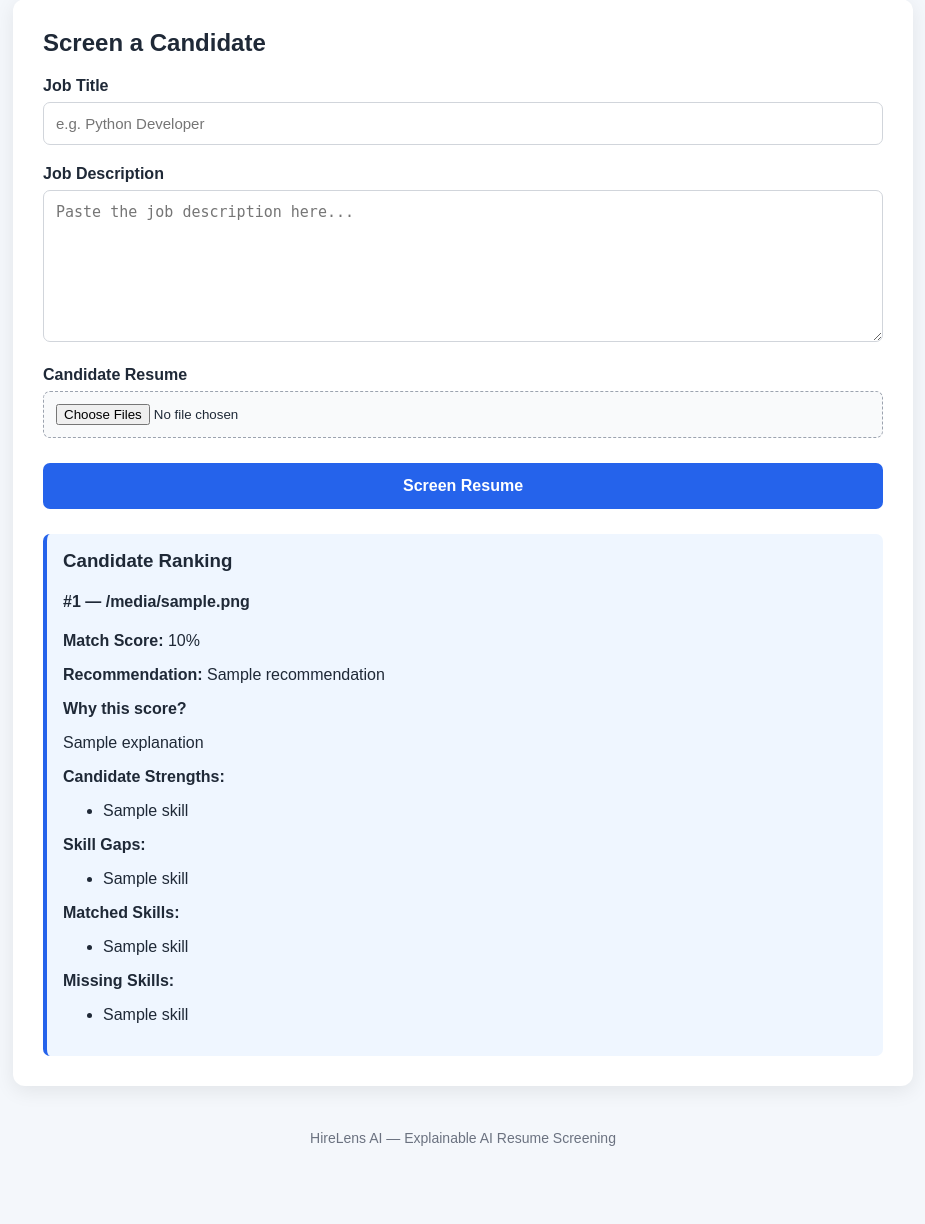
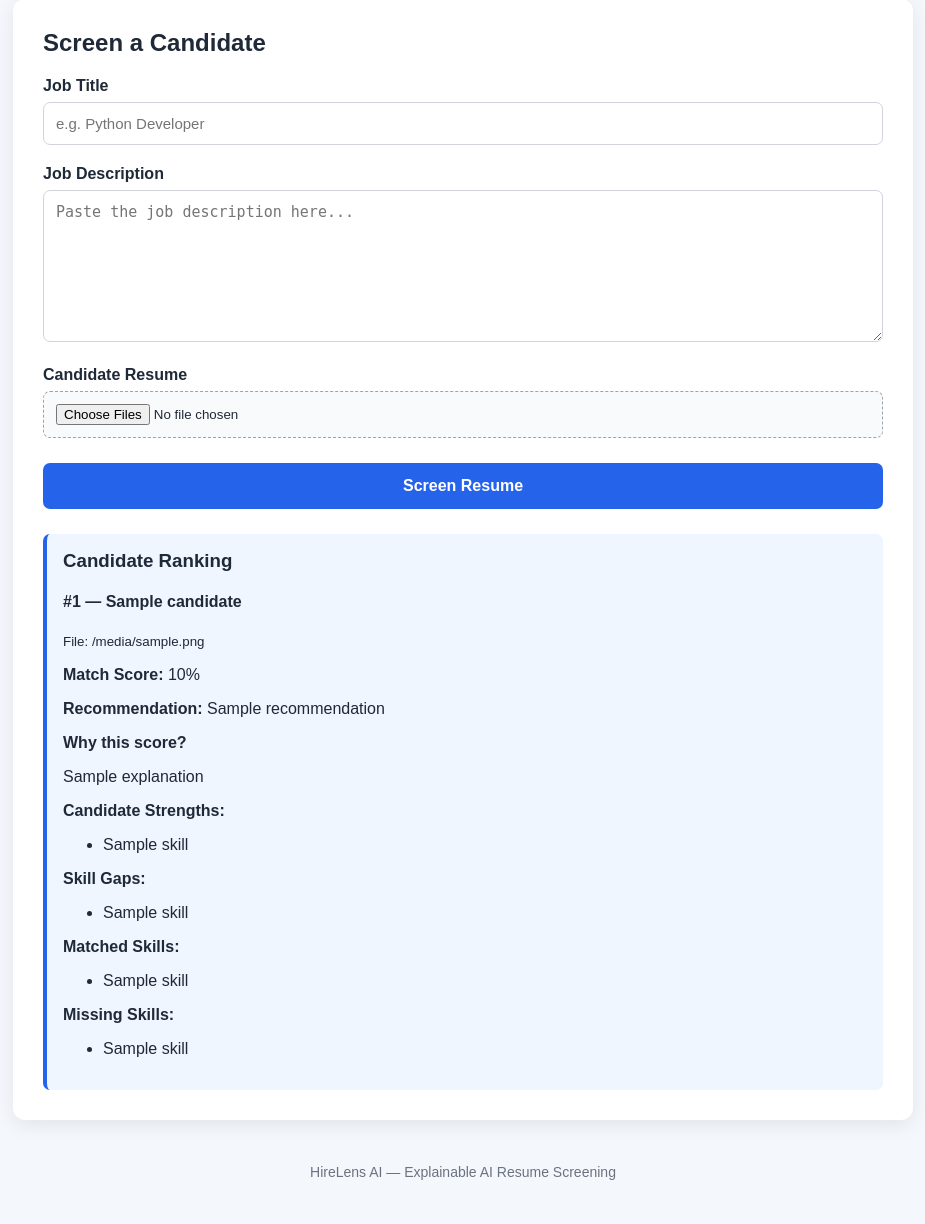
Before and after one commit to barokoushik/ai-resume-screening, a Flask app: template templates/index.html in a window 1280 px wide. Shown: the part 279-1503 px from the top of the page, without its empty margins (177-1102 px from the left). Before the commit the page ends 1425 px from the top, so only its background shows below. Run offline with Flask 3, Linux system fonts and the light colour scheme; the template is opened without the code that fills it: most values are stand-ins (such as "Sample title", 1, 10 or a date in 2020).

Commit message:
feat: add candidate name extraction

```diff
--- a/app.py
+++ b/app.py
@@ -110,6 +110,23 @@ SKILL_WEIGHTS = {
     "artificial intelligence": 3
 }
 
+def extract_candidate_name(resume_text, filename):
+    lines = [
+        line.strip()
+        for line in resume_text.splitlines()
+        if line.strip()
+    ]
+
+    if lines:
+        first_line = lines[0]
+
+        # A resume name is usually a short first line
+        if len(first_line.split()) <= 5 and len(first_line) <= 60:
+            return first_line
+
+    # Fall back to the PDF filename
+    return filename.rsplit(".", 1)[0]
+
 @app.route("/", methods=["GET", "POST"])
 def home():
     resume_text = None
@@ -173,6 +190,10 @@ def home():
                         continue
 
                     resume_lower = resume_text.lower()
+                    candidate_name = extract_candidate_name(
+                    resume_text,
+                    resume.filename
+                )
 
                     matched_skills = [
                         skill
@@ -230,6 +251,7 @@ def home():
                     skill_gaps = missing_skills[:5]
 
                     candidate_results.append({
+                        "name": candidate_name,
                         "filename": resume.filename,
                         "match_score": match_score,
                         "recommendation": recommendation,
--- a/templates/index.html
+++ b/templates/index.html
@@ -80,8 +80,12 @@
     {% for candidate in candidate_results %}
         <div class="candidate-card">
             <h4>
-                #{{ loop.index }} — {{ candidate.filename }}
+                #{{ loop.index }} — {{ candidate.name }}
             </h4>
+
+            <p>
+                <small>File: {{ candidate.filename }}</small>
+            </p>
 
             <p>
                 <strong>Match Score:</strong>
```
